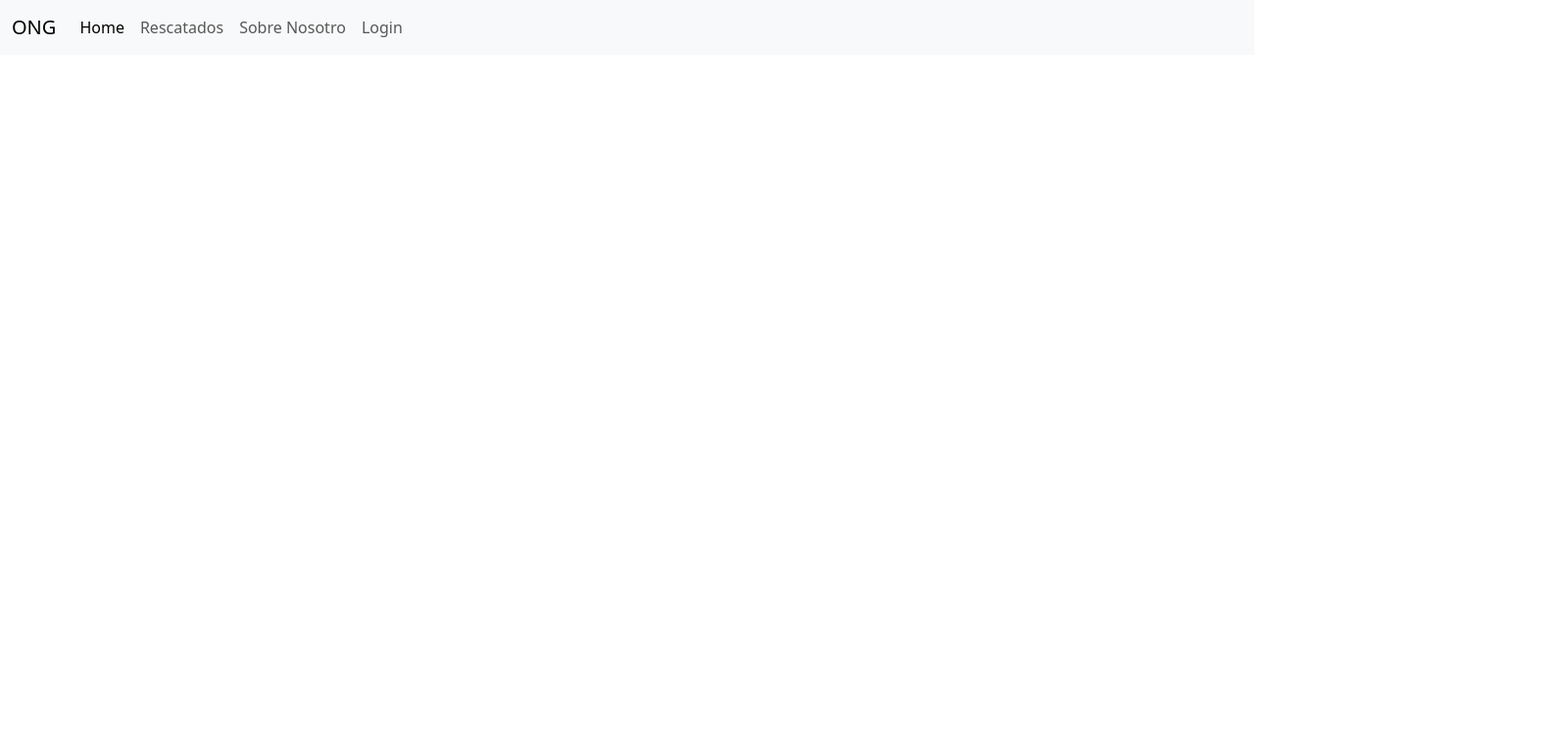
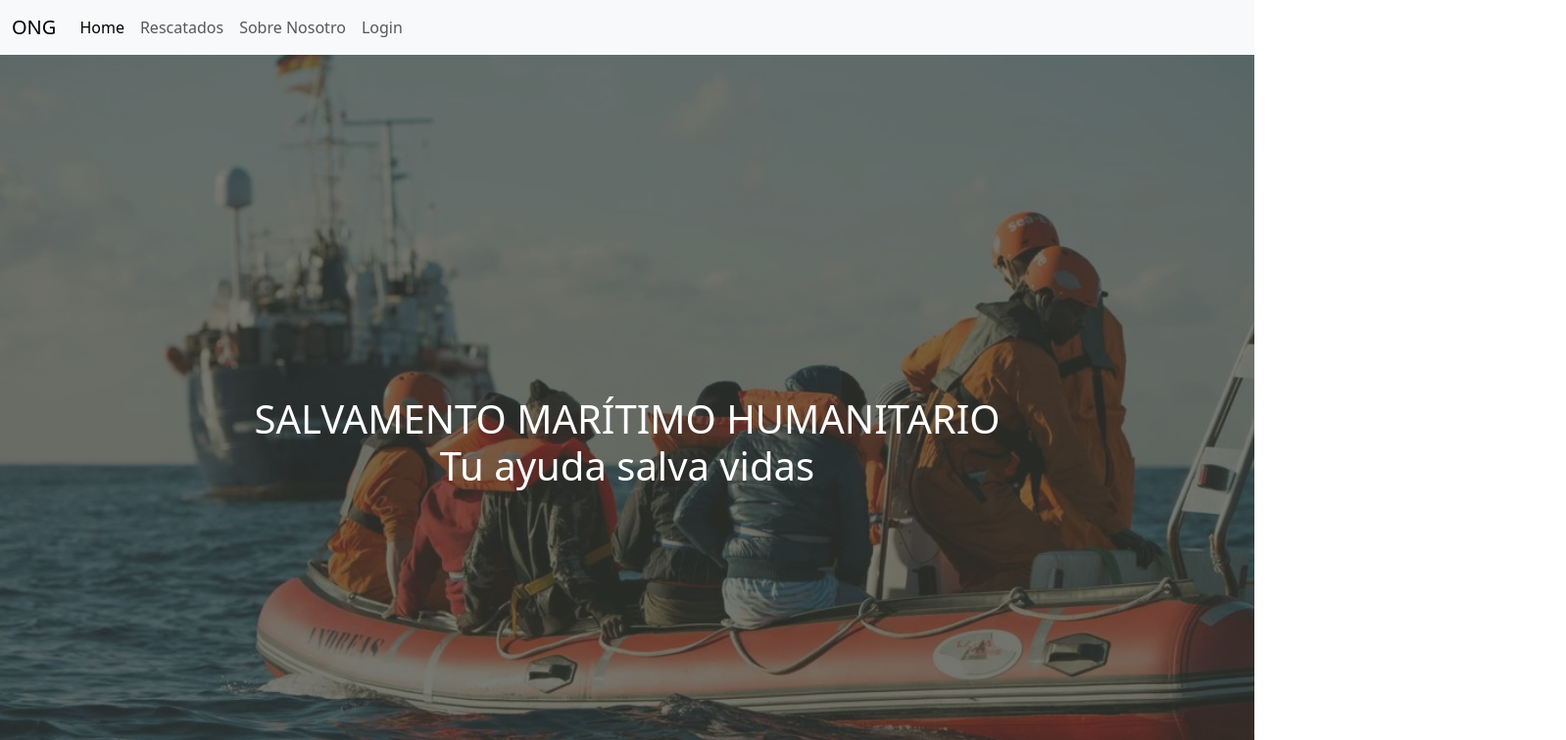
Before and after one commit to Abengoetxea24/Angular, an Angular app: page / in a window 1280 px wide. Shown: the top 756 px of the page at 98% size, 1598 px wide, since content can reach past the window. Built offline with nearby package versions, Linux system fonts and the light colour scheme.

Commit message:
arregaldo pagina home de inicio

```diff
--- a/src/app/app.component.html
+++ b/src/app/app.component.html
@@ -31,4 +31,6 @@
     </div>
   </nav>
 
+  <app-home></app-home>
+
 <router-outlet></router-outlet>
```
